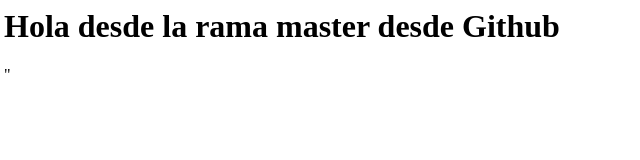
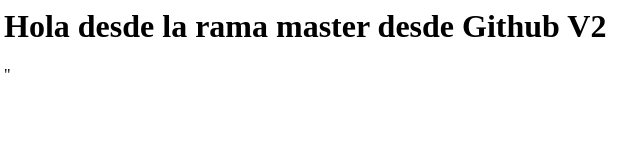
Before and after one commit to TaloxD/PrimerProyectoGit, a plain HTML site: page index.html in a window 1280 px wide. Shown: the full height of the page, 4-644 px from the left. Drawn offline with Linux system fonts and the light colour scheme.

Commit message:
ACTUALIZADO DESDE GITHUB V2

```diff
--- a/index.html
+++ b/index.html
@@ -1 +1 @@
-<html><body><h1>Hola desde la rama master desde Github</h1></body></html>"
+<html><body><h1>Hola desde la rama master desde Github V2</h1></body></html>"
```
